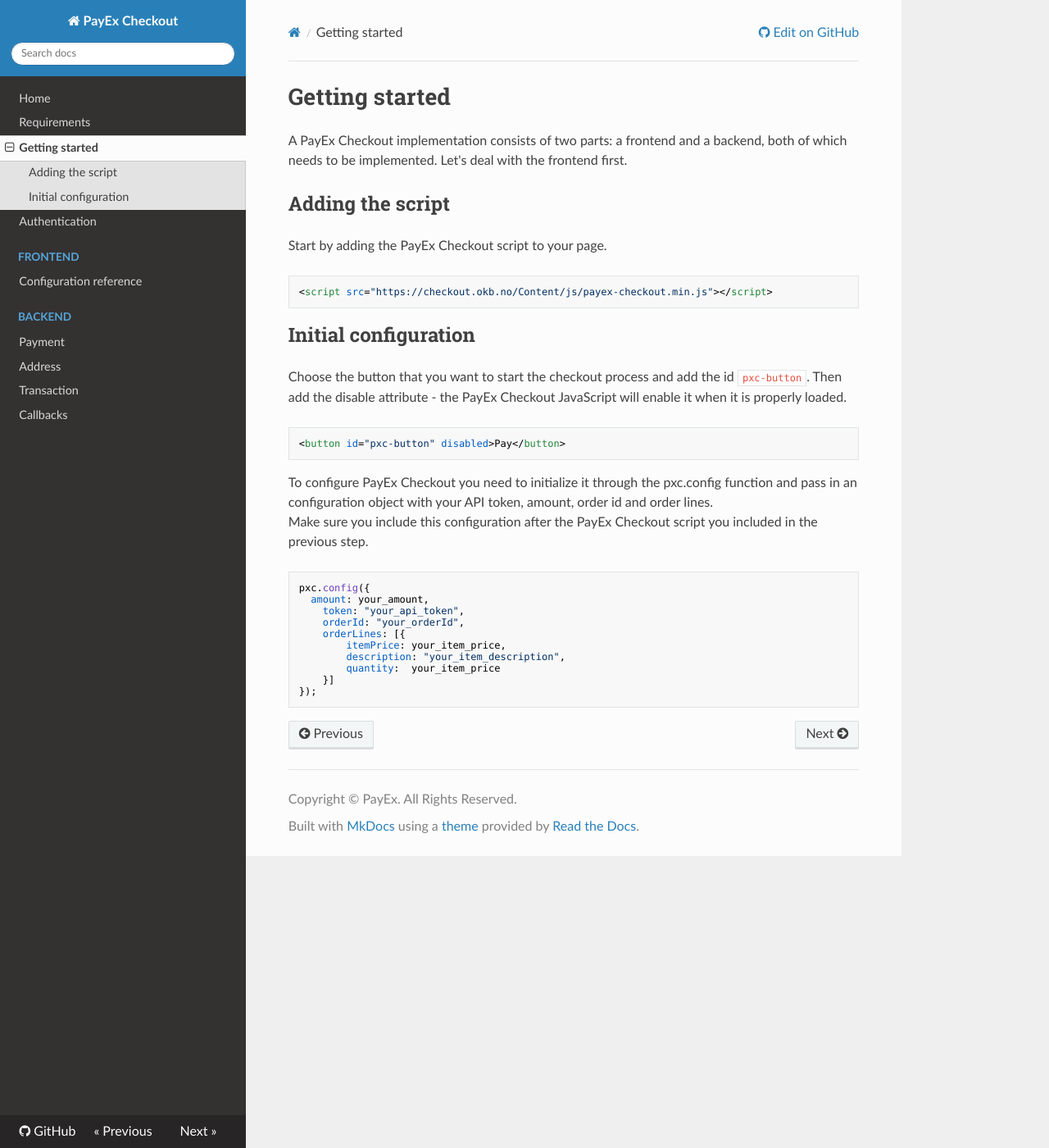
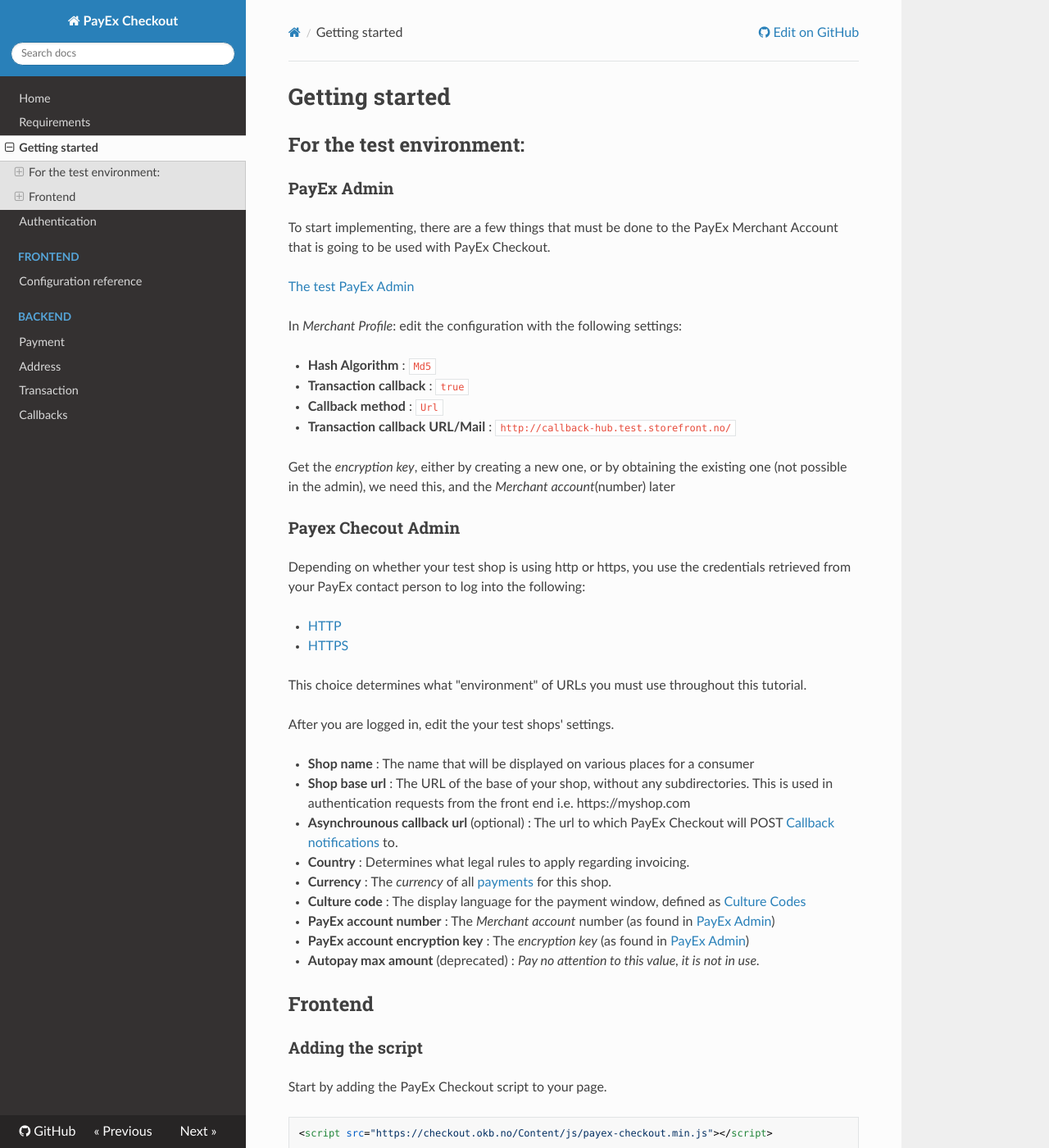
Before and after one commit to PayEx/PayEx.Checkout.Documentation, an MkDocs documentation site: the page built from docs/gettingStarted.md, in a window 1280 px wide and 1400 px high. Shown: the whole window at 82% size. Built offline with MkDocs 1.6.1, drawn with Linux system fonts in a browser that asks for light colours; nearby versions of some CDN libraries; old or Windows-style settings are respelled for this version of MkDocs.

Commit message:
updated gettingsStarted with handholding tutorial for payex admin and checkout admin(wip)

````diff
--- a/docs/gettingStarted.md
+++ b/docs/gettingStarted.md
@@ -1,14 +1,53 @@
 # Getting started
 
-A PayEx Checkout implementation consists of two parts: a frontend and a backend, both of which needs to be implemented. Let's deal with the frontend first.
+##For the test environment:
 
-## Adding the script
+### PayEx Admin
+To start implementing, there are a few things that must be done to the PayEx Merchant Account that is going to be used with PayEx Checkout.
+
+
+[The test PayEx Admin](http://test-secure.payex.com/Admin/MerchantDetailsMerchant.aspx)
+
+In _Merchant Profile_: edit the configuration with the following settings:
+
+* **Hash Algorithm** : `Md5`
+* **Transaction callback** : `true`
+* **Callback method** : `Url`
+* **Transaction callback URL/Mail** : `http://callback-hub.test.storefront.no/`
+
+Get the _encryption key_, either by creating a new one, or by obtaining the existing one (not possible in the admin), we need this, and the _Merchant account_(number) later
+
+### Payex Checout Admin
+Depending on whether your test shop is using http or https, you use the credentials retrieved from your PayEx contact person to log into the following:
+
+* [HTTP](http://checkout-admin-master.twins.bugano.net/)
+* [HTTPS](https://checkout-admin.staging.okb.no/)
+
+This choice determines what "environment" of URLs you must use throughout this tutorial.
+
+After you are logged in, edit the your test shops' settings.
+
+* **Shop name** : The name that will be displayed on various places for a consumer
+* **Shop base url** : The URL of the base of your shop, without any subdirectories. This is used in authentication requests from the front end i.e. https://myshop.com
+* **Asynchrounous callback url** (optional) : The url to which PayEx Checkout will POST [Callback notifications](callbacks) to.
+* **Country** : Determines what legal rules to apply regarding invoicing.
+* **Currency** : The _currency_ of all [payments](payment) for this shop.
+* **Culture code** : The display language for the payment window, defined as [Culture Codes](https://msdn.microsoft.com/en-us/library/ee825488(v=cs.20).aspx)
+* **PayEx account number** : The _Merchant account_ number (as found in [PayEx Admin](#payex-admin))
+* **PayEx account encryption key** : The _encryption key_ (as found in [PayEx Admin](#payex-admin))
+* **Autopay max amount** (deprecated) : _Pay no attention to this value, it is not in use._
+
+
+
+## Frontend
+
+### Adding the script
 Start by adding the PayEx Checkout script to your page.
 ```html
 <script src="https://checkout.okb.no/Content/js/payex-checkout.min.js"></script>
 ```
 
-## Initial configuration
+### Initial configuration
 Choose the button that you want to start the checkout process and add the id `pxc-button`. Then add the disable attribute - the PayEx Checkout JavaScript will enable it when it is properly loaded.
 ```HTML
 <button id="pxc-button" disabled>Pay</button>
--- a/mkdocs.yml
+++ b/mkdocs.yml
@@ -6,6 +6,7 @@
 # TODO site_description: modern payment solution
 site_author : PayEx Team User Experience #TODO change
 copyright : Copyright © PayEx. All Rights Reserved.
+
 pages :
 - Home : index.md
 - Requirements : requirements.md
````
